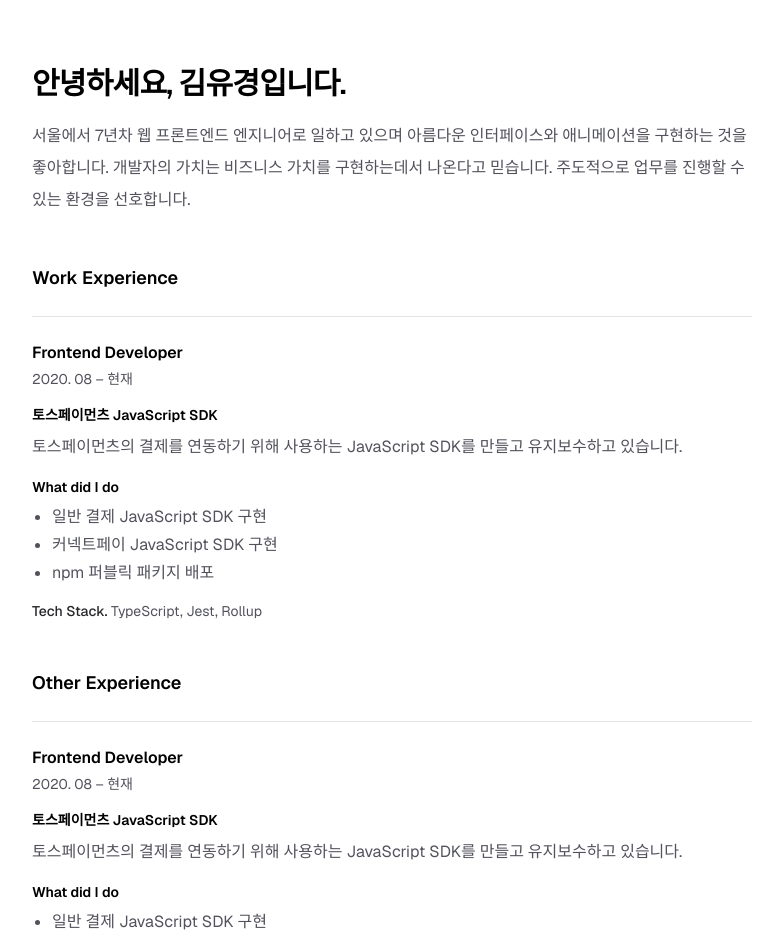
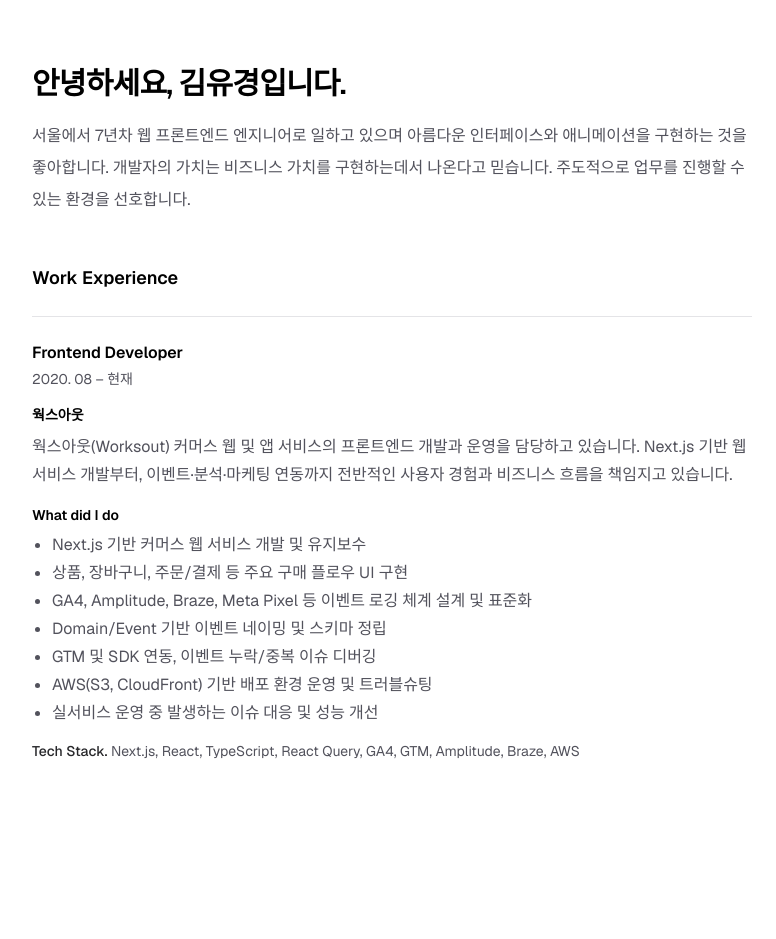
Before and after one commit to helloyukyung/helloyukyung.github.io, a Next.js app: page /resume in a window 1280 px wide. Shown: the top 939 px of the page, without its empty margins (248-1024 px from the left). After the commit the page ends 825 px from the top, so only its background shows below. Built offline with nearby package versions, Linux system fonts and the light colour scheme.

Commit message:
chore: 내용 수정

```diff
--- a/src/app/resume/_components/work-experience.tsx
+++ b/src/app/resume/_components/work-experience.tsx
@@ -20,12 +20,14 @@ function WorkExperience() {
         </header>
         <section className="mt-4" aria-labelledby="project-title">
           <h4 id="project-title" className="text-sm font-semibold text-black">
-            토스페이먼츠 JavaScript SDK
+            웍스아웃
           </h4>
 
           <p className="mt-2 leading-7 text-zinc-600">
-            토스페이먼츠의 결제를 연동하기 위해 사용하는 JavaScript SDK를 만들고
-            유지보수하고 있습니다.
+            웍스아웃(Worksout) 커머스 웹 및 앱 서비스의 프론트엔드 개발과 운영을
+            담당하고 있습니다. Next.js 기반 웹 서비스 개발부터,
+            이벤트·분석·마케팅 연동까지 전반적인 사용자 경험과 비즈니스 흐름을
+            책임지고 있습니다.
           </p>
 
           <section className="mt-4" aria-labelledby="what-i-did-title">
@@ -37,15 +39,23 @@ function WorkExperience() {
             </h5>
 
             <ul className="mt-2 list-disc space-y-1 pl-5 text-zinc-600">
-              <li>일반 결제 JavaScript SDK 구현</li>
-              <li>커넥트페이 JavaScript SDK 구현</li>
-              <li>npm 퍼블릭 패키지 배포</li>
+              <li>Next.js 기반 커머스 웹 서비스 개발 및 유지보수</li>
+              <li>상품, 장바구니, 주문/결제 등 주요 구매 플로우 UI 구현</li>
+              <li>
+                GA4, Amplitude, Braze, Meta Pixel 등 이벤트 로깅 체계 설계 및
+                표준화
+              </li>
+              <li>Domain/Event 기반 이벤트 네이밍 및 스키마 정립</li>
+              <li>GTM 및 SDK 연동, 이벤트 누락/중복 이슈 디버깅</li>
+              <li>AWS(S3, CloudFront) 기반 배포 환경 운영 및 트러블슈팅</li>
+              <li>실서비스 운영 중 발생하는 이슈 대응 및 성능 개선</li>
             </ul>
           </section>
 
           <footer className="mt-4 text-sm text-zinc-600">
             <span className="font-medium text-zinc-800">Tech Stack.</span>{" "}
-            TypeScript, Jest, Rollup
+            Next.js, React, TypeScript, React Query, GA4, GTM, Amplitude, Braze,
+            AWS
           </footer>
         </section>
       </article>
--- a/src/app/resume/page.tsx
+++ b/src/app/resume/page.tsx
@@ -18,60 +18,6 @@ export default function ResumePage() {
           </p>
         </header>
         <WorkExperience />
-
-        <section className="mt-12" aria-labelledby="work-experience-title">
-          <h2
-            id="work-experience-title"
-            className="text-lg font-semibold text-black"
-          >
-            Other Experience
-          </h2>
-
-          <article className="mt-6 border-t border-zinc-200 pt-6">
-            <header className="flex flex-col gap-1">
-              <h3 className="text-base font-semibold text-black">
-                Frontend Developer
-              </h3>
-              <p className="text-sm text-zinc-600">
-                <time dateTime="2020-08">2020. 08</time> –{" "}
-                <time dateTime="present">현재</time>
-              </p>
-            </header>
-            <section className="mt-4" aria-labelledby="project-title">
-              <h4
-                id="project-title"
-                className="text-sm font-semibold text-black"
-              >
-                토스페이먼츠 JavaScript SDK
-              </h4>
-
-              <p className="mt-2 leading-7 text-zinc-600">
-                토스페이먼츠의 결제를 연동하기 위해 사용하는 JavaScript SDK를
-                만들고 유지보수하고 있습니다.
-              </p>
-
-              <section className="mt-4" aria-labelledby="what-i-did-title">
-                <h5
-                  id="what-i-did-title"
-                  className="text-sm font-semibold text-black"
-                >
-                  What did I do
-                </h5>
-
-                <ul className="mt-2 list-disc space-y-1 pl-5 text-zinc-600">
-                  <li>일반 결제 JavaScript SDK 구현</li>
-                  <li>커넥트페이 JavaScript SDK 구현</li>
-                  <li>npm 퍼블릭 패키지 배포</li>
-                </ul>
-              </section>
-
-              <footer className="mt-4 text-sm text-zinc-600">
-                <span className="font-medium text-zinc-800">Tech Stack.</span>{" "}
-                TypeScript, Jest, Rollup
-              </footer>
-            </section>
-          </article>
-        </section>
       </main>
     </div>
   );
```
